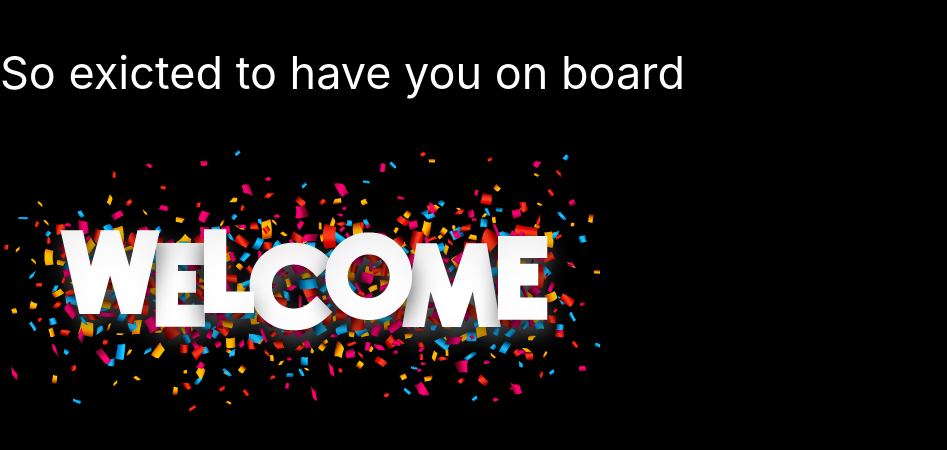
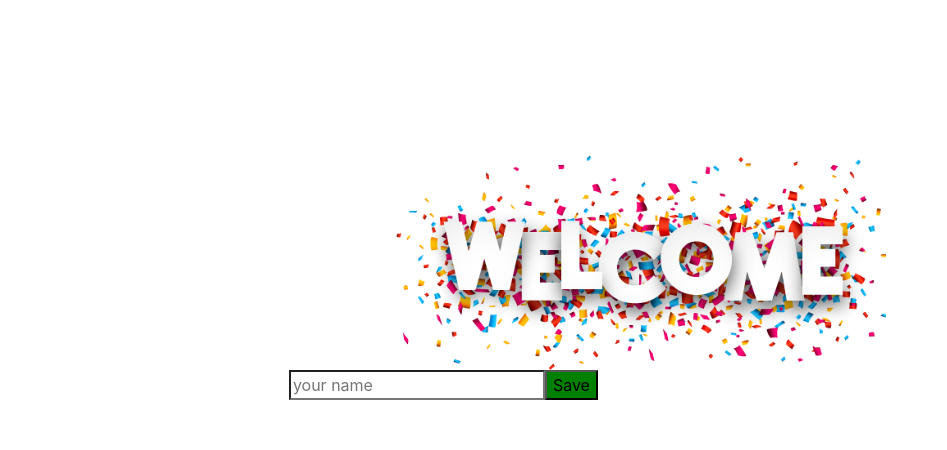
Before and after one commit to PaulaE89/onboarding_react, a React (Create React App) app: page / in a window 1280 px wide. Shown: the top 450 px of the page, without its empty margins (0-947 px from the left). Built offline with nearby package versions, Linux system fonts and the light colour scheme.

Commit message:
add form

```diff
--- a/public/index.html
+++ b/public/index.html
@@ -3,6 +3,7 @@
   <head>
     <meta charset="utf-8" />
     <link rel="icon" href="%PUBLIC_URL%/favicon.ico" />
+    <link rel="stylesheet" href="https://stackpath.bootstrapcdn.com/bootstrap/4.5.2/css/bootstrap.min.css" integrity="sha384-JcKb8q3iqJ61gNV9KGb8thSsNjpSL0n8PARn9HuZOnIxN0hoP+VmmDGMN5t9UJ0Z" crossorigin="anonymous">
     <meta name="viewport" content="width=device-width, initial-scale=1" />
     <meta name="theme-color" content="#000000" />
     <meta
--- a/src/App.css
+++ b/src/App.css
@@ -1,6 +1,14 @@
 *{
 
-  background: black;
+  background: white;
+}
+
+.content{
+
+  display: flex;
+  justify-content: center;
+  margin-top:7%;
+
 }
 
 .welcome-title{
@@ -8,6 +16,24 @@
   color:white;
   font-size: 45px;
 
+}
+
+.image-welcome{
+  display: flex;
+  margin: auto;
+
+  width: 70%;
+}
+.form_user{
+
+display: flex;
+align-items: center;
+
+}
+
+.enter_user{
+
+  background: green;
 }
 
 @media (prefers-reduced-motion: no-preference) {
--- a/src/App.js
+++ b/src/App.js
@@ -1,20 +1,35 @@
 import React, { Component } from 'react';
+import '../node_modules/bootstrap/dist/css/bootstrap.min.css';
 import welcomeImage from './assets/welcome.png';
 import './App.css';
+import InputUser from './components/InputUser'
 
 class App extends Component {
+
+
+  userName=(name)=>{console.log(name)};
+
+
+
   render() {
+
 
 
     return (
 
-      <div className="row d-flex justify-content-center">
 
-        <div className="col-md-12">
-          <p className="welcome-title">So exicted to have you on board</p>
+      <div className="content">
 
-          <img src={welcomeImage} />
+        <div className="content-child">
+
+          <h1 className="welcome-title">So excited to have you on board! </h1>
+
+          <img src={welcomeImage} alt="welcome" className="image-welcome" />
+
+        <InputUser userName={this.userName}/>
+
         </div>
+
       </div>
 
     );
--- /dev/null
+++ b/src/components/InputUser.js
@@ -0,0 +1,42 @@
+import React, {Component} from 'react'
+
+export default class InputUser extends Component{
+
+
+    constructor(props){
+
+        super(props)
+        this.state={
+            name: ''
+        }
+
+    }
+
+    saveName=(e)=> this.setState({name: e.target.value })
+
+    handleSubmit=(e)=>{
+
+        e.preventDefault();
+        this.props.userName(this.state.name);
+        this.setState({name:''})
+
+    }
+
+
+
+    render(){
+
+        return (
+
+
+
+            <form className="form_user" onSubmit={this.handleSubmit} >
+                <input type="text" name="name" placeholder="your name" className="input_user" onChange={this.saveName} />
+
+                <input type="submit" value="Save"  className="enter_user"/>
+            </form>
+        )
+
+    }
+
+}
```
